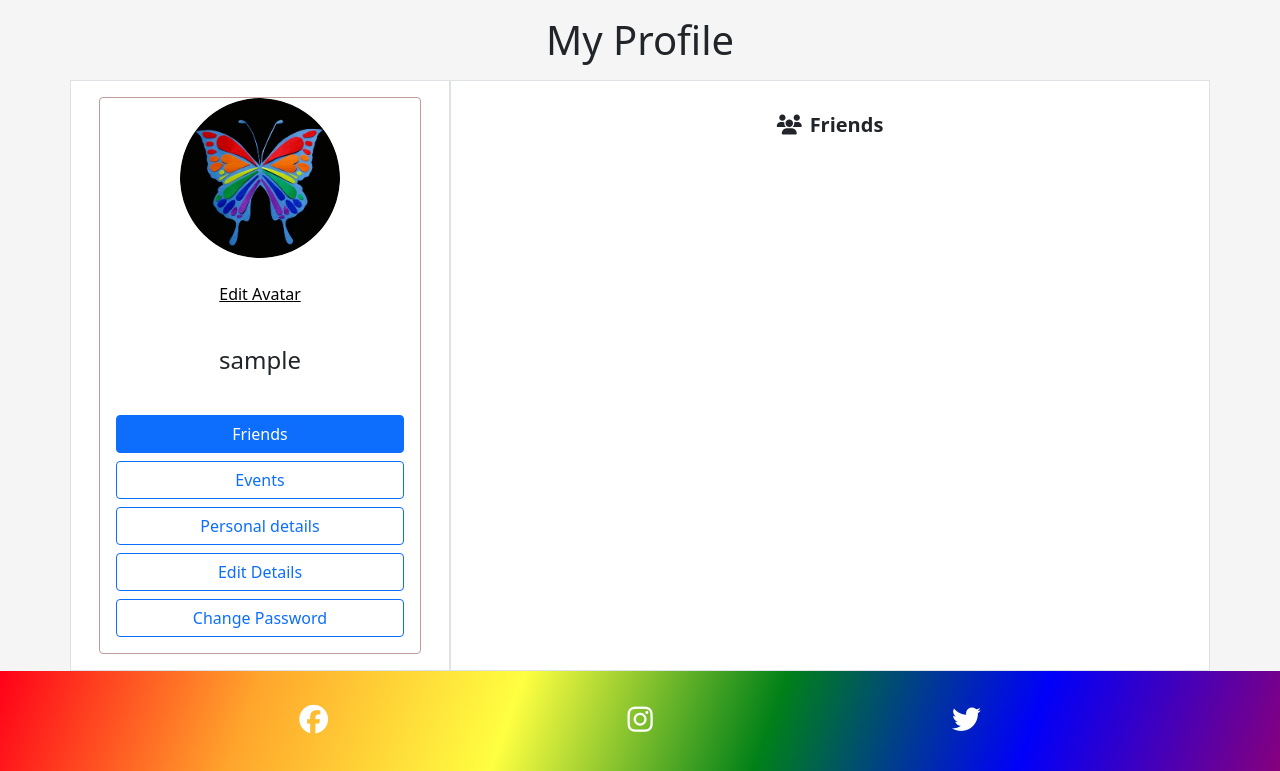
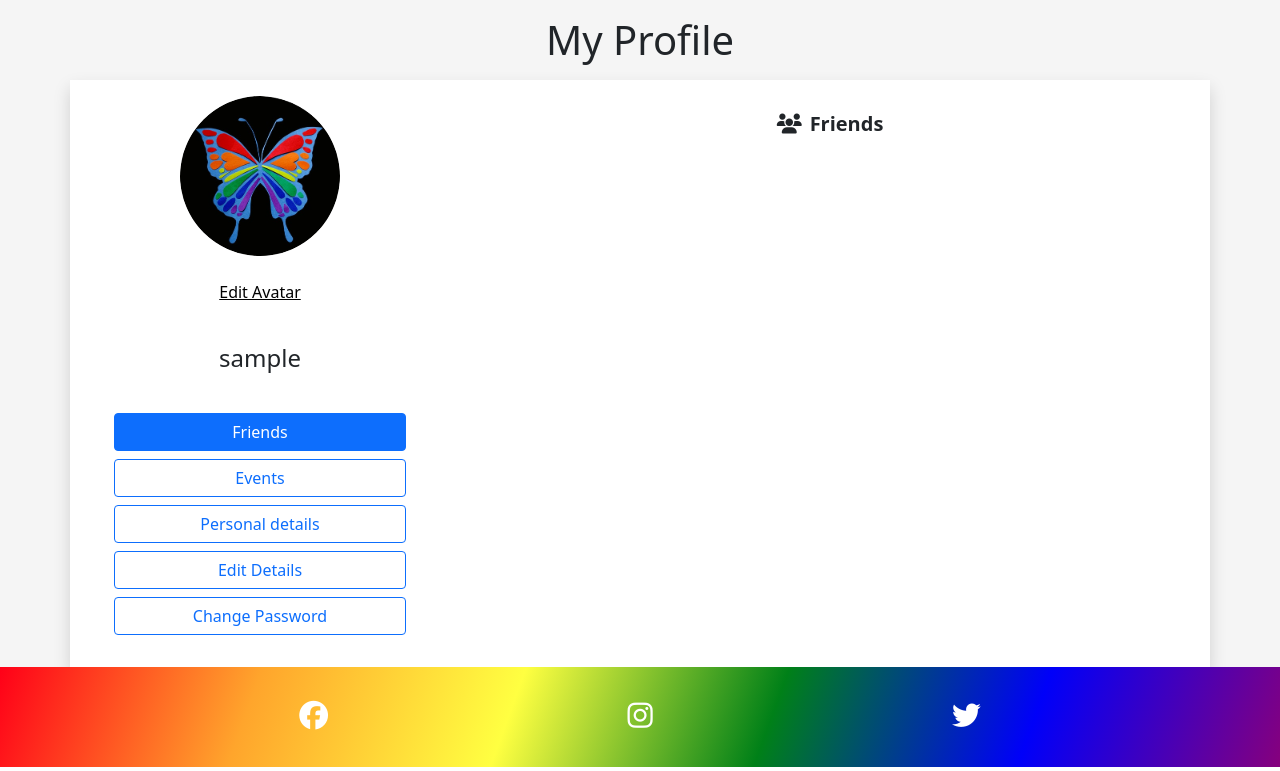
Before and after one commit to Dee-McG/DBAA, a Django app: page /profile/1/ in a window 1280 px wide. Shown: the part 70-841 px from the top of the page. Run offline with Django 4.2, Linux system fonts and the light colour scheme; the visitor is signed in with stand-in values (Sample User, id 1); data comes from the database, SQL or seed files in the repository; data that the repository does not hold is empty; some libraries are stand-ins or nearby versions.

Commit message:
Add shadow to profile card elements

```diff
--- a/profiles/templates/profiles/edit_details.html
+++ b/profiles/templates/profiles/edit_details.html
@@ -11,11 +11,11 @@
     <div class="text-center my-3">
         <h1>My Profile</h1>
     </div>
-    <div class="row">
-        <div class="col-12 col-sm-4 border border-1 white-bg">
+    <div class="row bg-white shadow">
+        <div class="col-12 col-sm-4">
             {% include 'profiles/includes/profile_card.html'%}
         </div>
-        <div class="col border border-1 white-bg">
+        <div class="col">
             <div class="card m-3 border-0">
                 <div class="card-body">
                     <div class="card-title fw-bolder text-center h5 mb-3"><i class="fa-solid fa-user-pen me-2"></i>Edit Details</div>
--- a/profiles/templates/profiles/includes/profile_card.html
+++ b/profiles/templates/profiles/includes/profile_card.html
@@ -1,6 +1,6 @@
 {% load static %}
 
-<div class="card m-3 align-items-center">
+<div class="card m-3 border-0 align-items-center">
     {% if user_profile.avatar.url is not none %}
     <img src="{{ user_profile.avatar.url }}" class="card-img-top mx-auto main-avatar-image" alt="user avatar image">
     {% else %}
--- a/profiles/templates/profiles/includes/profile_friends.html
+++ b/profiles/templates/profiles/includes/profile_friends.html
@@ -4,7 +4,7 @@
     <div class="row">
         {% for friend in users_following %}
         <div class="col-12 col-lg-6">
-            <div class="card">
+            <div class="card border-0 m-2 shadow">
                 <div class="row g-0">
                     <div class="col-4 py-2">
                         {% if friend.avatar.url is not none %}
--- a/profiles/templates/profiles/personal_details.html
+++ b/profiles/templates/profiles/personal_details.html
@@ -11,11 +11,11 @@
     <div class="text-center my-3">
         <h1>My Profile</h1>
     </div>
-    <div class="row">
-        <div class="col-12 col-sm-4 border border-1 white-bg">
+    <div class="row bg-white shadow">
+        <div class="col-12 col-sm-4">
             {% include 'profiles/includes/profile_card.html'%}
         </div>
-        <div class="col border border-1 white-bg">
+        <div class="col">
             <div class="card m-3 border-0">
                 <div class="card-body">
                     <div class="card-title fw-bolder text-center h5 mb-3">
--- a/profiles/templates/profiles/profile.html
+++ b/profiles/templates/profiles/profile.html
@@ -15,11 +15,11 @@
         <h1>{{ user_profile }}</h1>
         {% endif %}
     </div>
-    <div class="row">
-        <div class="col-12 col-sm-4 border border-1 white-bg">
+    <div class="row bg-white shadow">
+        <div class="col-12 col-sm-4">
             {% include 'profiles/includes/profile_card.html'%}
         </div>
-        <div class="col border border-1 white-bg">
+        <div class="col">
             <div class="card m-3 border-0">
                 <div class="card-body">
                     {% include 'profiles/includes/profile_friends.html' %}
--- a/templates/allauth/account/password_change.html
+++ b/templates/allauth/account/password_change.html
@@ -15,11 +15,11 @@
     <div class="text-center my-3">
         <h1>My Profile</h1>
     </div>
-    <div class="row">
-        <div class="col-12 col-sm-4 border border-1 white-bg">
+    <div class="row bg-white shadow">
+        <div class="col-12 col-sm-4">
             {% include 'profiles/includes/profile_card.html'%}
         </div>
-        <div class="col border border-1 white-bg">
+        <div class="col">
             <div class="card m-3 border-0">
                 <div class="card-body">
                     <div class="card-title fw-bolder text-center h5 mb-3"><i class="fa-solid fa-user-secret me-2"></i></i>Change Password</div>
```
Also changed, not shown: profiles/templates/profiles/edit_avatar.html (+6 -4 lines), profiles/templates/profiles/view_profile_events.html (+4 -4 lines).
